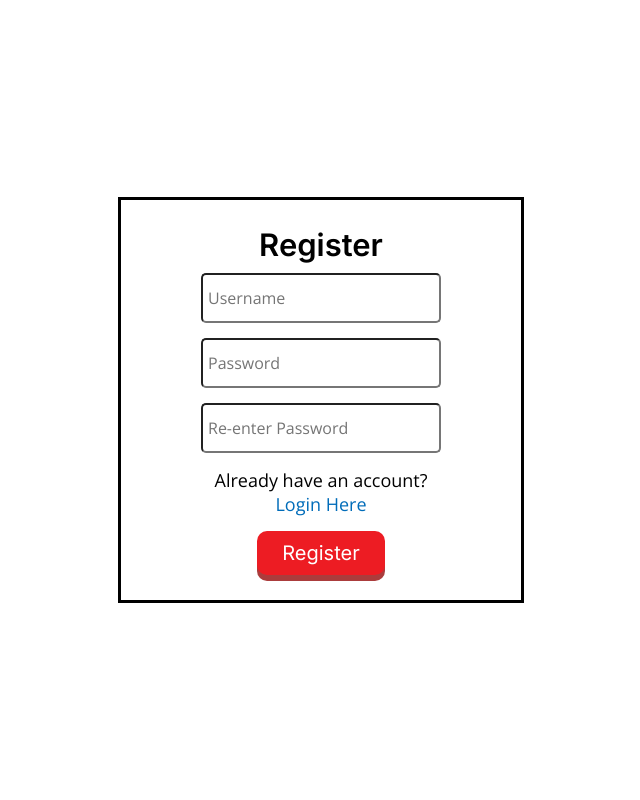
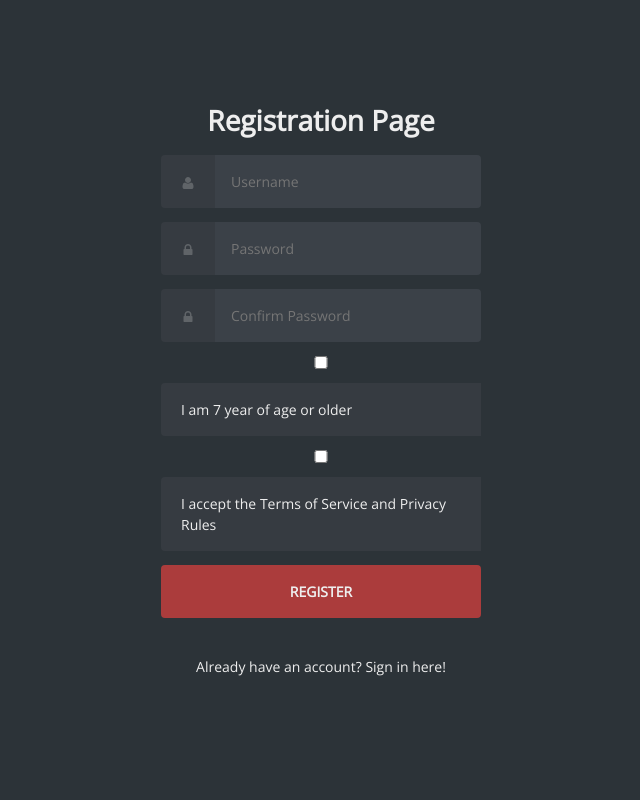
Before and after one commit to brianadams731/Multiplayer-Uno, a Node server app: page /register in a window 1280 px wide. Shown: the whole page, without its empty margins (319-959 px from the left). Run offline with Node 20, Linux system fonts and the light colour scheme; some libraries are stand-ins or nearby versions.

Commit message:
Changed registration page to match login page formatting (tentative).

```diff
--- a/public/register.html
+++ b/public/register.html
@@ -4,20 +4,97 @@
         <meta charset="UTF-8">
         <meta http-equiv="X-UA-Compatible" content="IE=edge">
         <meta name="viewport" content="width=device-width, initial-scale=1.0">
-    <link rel="stylesheet" href="public/styles/global.css">
-    <link rel="stylesheet" href="public/styles/register.css">
+        <link rel="stylesheet" href="styles/global.css">
+        <link rel="stylesheet" href="styles/register.css">
+
     </head>
-<body>
-    <div id="register">
-        <h1 id="registerTitle">Register</h1>
-        <form id="registerForm">
-            <input type="text" id="username" name="username" placeholder="Username" value="">
-            <input type="password" id="pwd" name="pwd" placeholder="Password" value="">
-            <input type="password" id="repwd" name="repwd" placeholder="Re-enter Password" value="">
-            <span class="login-span">Already have an account?<a class="login-link" href="/login">Login Here</a></span>
-            <button class="arcade-btn" type="submit">Register</button>
+    <body class="align">
+
+        <svg xmlns="http://www.w3.org/2000/svg" class="icons">
+            <symbol id="icon-lock" viewBox="0 0 1792 1792">
+                <path d="M640 768h512V576q0-106-75-181t-181-75-181 75-75 181v192zm832 96v576q0 40-28 68t-68 28H416q-40 0-68-28t-28-68V864q0-40 28-68t68-28h32V576q0-184 132-316t316-132 316 132 132 316v192h32q40 0 68 28t28 68z" />
+            </symbol>
+            <symbol id="icon-user" viewBox="0 0 1792 1792">
+                <path d="M1600 1405q0 120-73 189.5t-194 69.5H459q-121 0-194-69.5T192 1405q0-53 3.5-103.5t14-109T236 1084t43-97.5 62-81 85.5-53.5T538 832q9 0 42 21.5t74.5 48 108 48T896 971t133.5-21.5 108-48 74.5-48 42-21.5q61 0 111.5 20t85.5 53.5 62 81 43 97.5 26.5 108.5 14 109 3.5 103.5zm-320-893q0 159-112.5 271.5T896 896 624.5 783.5 512 512t112.5-271.5T896 128t271.5 112.5T1280 512z" />
+            </symbol>
+        </svg>
+
+        <div class="grid">
+            <form method="POST" class="form login">
+            <h1>Registration Page</h1>
+            <div class="register-field">
+                <label for="register-username">
+                    <svg class="icon"><use xlink:href="#icon-user"></use></svg>
+                    <span class="hidden">Username</span></label>
+                <input
+                    autocomplete="username"
+                    id="register-username"
+                    type="text"
+                    name="username"
+                    class="register-input"
+                    placeholder="Username"
+                    required
+                >
+            </div>
+            <div class="register-field">
+                <label for="register-password">
+                    <svg class="icon"><use xlink:href="#icon-lock"></use></svg>
+                    <span class="hidden">Password</span>
+                </label>
+                <input
+                    id="register-password"
+                    type="password"
+                    name="password"
+                    class="register-input"
+                    placeholder="Password"
+                    required
+                >
+            </div>
+            <div class="register-field">
+                <label for="register-confirm-password">
+                    <svg class="icon"><use xlink:href="#icon-lock"></use></svg>
+                    <span class="hidden">Confirm Password</span>
+                </label>
+                <input
+                    id="register-confirm-password"
+                    type="password"
+                    name="password"
+                    class="register-input"
+                    placeholder="Confirm Password"
+                    required
+                >
+            </div>
+            <input
+                type="checkbox"
+                id="age"
+                name="age"
+                value="13+ Year of Age"
+                required="true"
+            >
+            <label for="age">I am 7 year of age or older</label>
+
+            <input
+                type="checkbox"
+                id="TermsOfService"
+                name="TermsOfService"
+                value="TermsOfService and Privacy Rules"
+                required="true"
+            >
+            <label for="tos">I accept the
+                <a
+                    href="https://www.latlmes.com/breaking/your-sensational-news-headline-here-1">
+                    Terms of Service and Privacy Rules
+                </a>
+            </label>
+
+            <div class="register-field">
+                <input type="submit" value="register">
+            </div>
+            <p class="text--center">Already have an account? <a href="/public/login.html">Sign in here!</a></p>
+
             </form>
         </div>
+    </body>
 
     <script>
         const formElement = document.querySelector("#registerForm");
@@ -25,5 +102,5 @@
             e.preventDefault();
         })
     </script>
-</body>
+
 </html>
--- a/public/styles/register.css
+++ b/public/styles/register.css
@@ -1,74 +1,215 @@
 :root {
-    --fs-standard-small: 0.8rem;
-    --fs-standard: 1rem;
-    --fs-standard-large: 1.25rem;
-    --fs-heading-small: 1.536rem;
-    --fs-heading: 1.935rem;
-    --fs-heading-large: 2.441rem;
-    --fs-hero-small: 3.052rem;
-    --fs-hero: 3.815rem;
-    --fs-hero-large: 4.768rem;
-    --font-header: "Inter", sans-serif;
-    --font-body: "Open Sans", sans-serif;
+    --baseColor: #606468;
+    }
+
+    /* helpers/align.css */
+
+    .align {
+        display: grid;
+        place-items: center;
+    }
+
+    .grid{
+        inline-size: 90%;
+        margin-inline: auto;
+        max-inline-size: 20rem;
+    }
+
+    /* helpers/hidden.css */
+
+    .hidden {
+        border: 0;
+        clip: rect(0 0 0 0);
+        height: 1px;
+        margin: -1px;
+        overflow: hidden;
+        padding: 0;
+        position: absolute;
+        width: 1px;
+    }
+
+    /* helpers/icon.css */
+
+    :root {
+        --iconFill: var(--baseColor);
+    }
+
+    .icons {
+        display: none;
+    }
+
+    .icon {
+        block-size: 1em;
+        display: inline-block;
+        fill: var(--iconFill);
+        inline-size: 1em;
+        vertical-align: middle;
+    }
+
+    /* layout/base.css */
+
+    :root {
+        --htmlFontSize: 100%;
+
+        --bodyBackgroundColor: #2c3338;
+        --bodyColor: var(--baseColor);
+        --bodyFontFamily: "Open Sans";
+        --bodyFontFamilyFallback: sans-serif;
+        --bodyFontSize: 0.875rem;
+        --bodyFontWeight: 400;
+        --bodyLineHeight: 1.5;
+    }
+
+    * {
+        box-sizing: inherit;
+    }
+
+    html {
+        box-sizing: border-box;
+        font-size: var(--htmlFontSize);
     }
 
     body {
-    min-height: 100vh;
-
-    display: flex;
-    flex-direction: column;
-    justify-content: center;
-    align-items: center;
+        background-color: var(--bodyBackgroundColor);
+        color: var(--bodyColor);
+        font-family: var(--bodyFontFamily), var(--bodyFontFamilyFallback);
+        font-size: var(--bodyFontSize);
+        font-weight: var(--bodyFontWeight);
+        line-height: var(--bodyLineHeight);
+        margin: 0;
+        min-block-size: 100vh;
     }
 
-#register{
-    width: 400px;
-    height: 400px;
+    /* modules/anchor.css */
 
-    display: flex;
-    flex-direction: column;
-    justify-content: center;
-    align-items: center;
-    outline: solid;
-
+    :root {
+        --anchorColor: #eee;
     }
 
-#registerTitle{
-    font-size: var(--fs-heading);
-    font-family: var(--font-header);
-
-    padding-bottom: 10px;
+    a {
+        color: var(--anchorColor);
+        outline: 0;
+        text-decoration: none;
     }
 
-#registerForm{
-    display: flex;
-    flex-direction: column;
-    justify-content: center;
-    align-items: center;
-
-    gap:15px;
+    a:focus,
+    a:hover {
+        text-decoration: underline;
     }
 
-#registerForm input[type=text],input[type=password] {
-    width: 240px;
-    height: 50px;
+    /* modules/form.css */
 
-    border-radius: 5px;
-    padding: 5px;
-    font-size: var(--fs-standard);
-    font-family: var(--font-body);
+    :root {
+        --formGap: 0.875rem;
     }
 
-#registerForm button {
-    font-size: var(--fs-standard-large);
+    h1 {
+        text-align: center;
+        color: inherit;
+        font-family: inherit;
     }
 
-.login-span {
-    display: block;
+    input {
+        background-image: none;
+        border: 0;
+        color: inherit;
+        font: inherit;
+        margin: 0;
+        outline: 0;
+        padding: 0;
+        transition: background-color 0.3s;
     }
-.login-link:link, .login-link:visited {
-    display: block;
-    width: fit-content;
-    margin: auto;
-    color: var(--c-uno-blue);
+
+    input[type="submit"] {
+        cursor: pointer;
     }
+
+    .form {
+        display: grid;
+        gap: var(--formGap);
+    }
+
+    .form input[type="password"],
+    .form input[type="text"],
+    .form input[type="submit"] {
+        inline-size: 100%;
+    }
+
+    .register-field {
+        display: flex;
+    }
+
+    .register-input {
+        flex: 1;
+    }
+
+    /* modules/login.css */
+
+    :root {
+        --loginBorderRadus: 0.25rem;
+        --loginColor: #eee;
+
+        --loginInputBackgroundColor: #3b4148;
+        --loginInputHoverBackgroundColor: #434a52;
+
+        --loginLabelBackgroundColor: #363b41;
+
+        --loginSubmitBackgroundColor: #ab3c3c;
+        --loginSubmitColor: #eee;
+        --loginSubmitHoverBackgroundColor: #ef383e;
+    }
+
+    .login {
+        color: var(--loginColor);
+    }
+
+    .login label,
+    .login input[type="text"],
+    .login input[type="password"],
+    .login input[type="submit"] {
+        border-radius: var(--loginBorderRadus);
+        padding: 1rem;
+    }
+
+    .login label {
+        background-color: var(--loginLabelBackgroundColor);
+        border-bottom-right-radius: 0;
+        border-top-right-radius: 0;
+        padding-inline: 1.25rem;
+    }
+
+    .login input[type="password"],
+    .login input[type="text"] {
+        background-color: var(--loginInputBackgroundColor);
+        border-bottom-left-radius: 0;
+        border-top-left-radius: 0;
+    }
+
+    .login input[type="password"]:focus,
+    .login input[type="password"]:hover,
+    .login input[type="text"]:focus,
+    .login input[type="text"]:hover {
+        background-color: var(--loginInputHoverBackgroundColor);
+    }
+
+    .login input[type="submit"] {
+        background-color: var(--loginSubmitBackgroundColor);
+        color: var(--loginSubmitColor);
+        font-weight: 700;
+        text-transform: uppercase;
+    }
+
+    .login input[type="submit"]:focus,
+    .login input[type="submit"]:hover {
+        background-color: var(--loginSubmitHoverBackgroundColor);
+    }
+
+    /* modules/text.css */
+
+    p {
+        margin-block: 1.5rem;
+    }
+
+    .text--center {
+        text-align: center;
+    }
```
Lines whose indentation alone changed are shown as unchanged.
